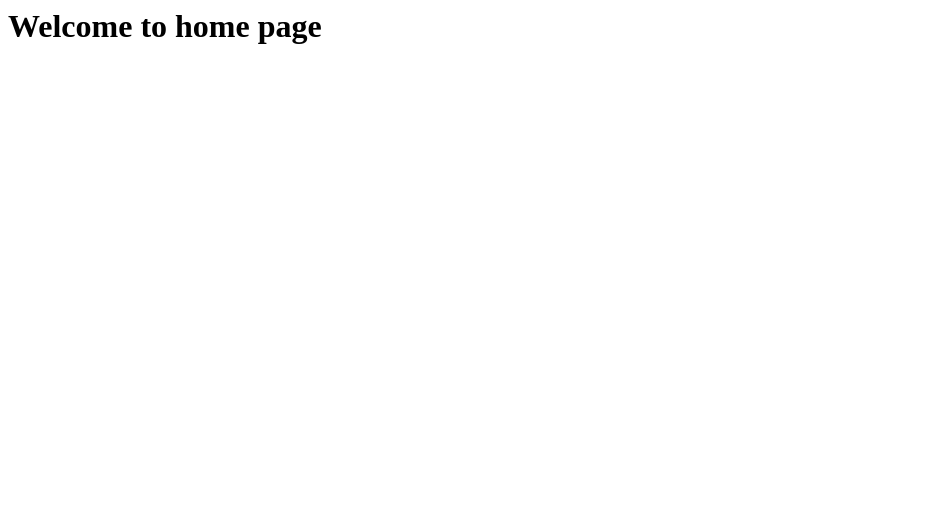
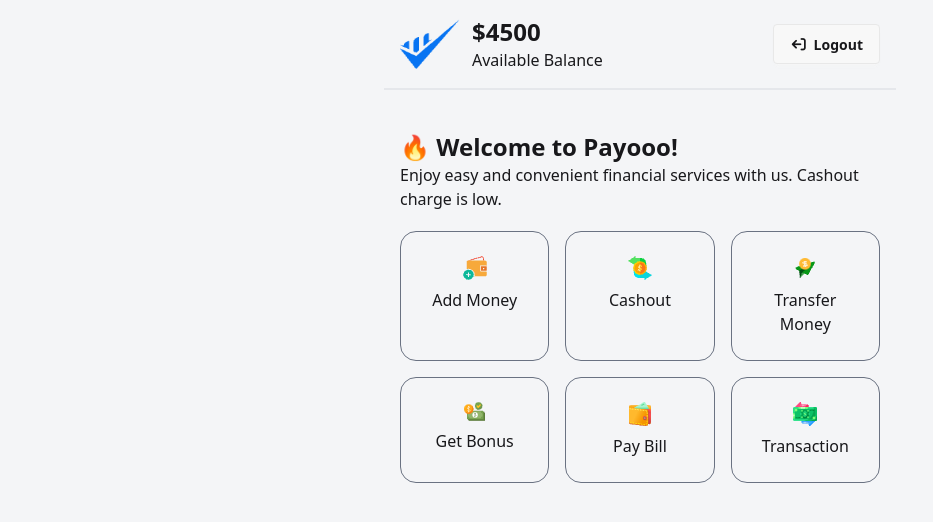
Before and after one commit to masrafi143/Payoo-project, a plain HTML site: page home.html in a window 1280 px wide. Shown: the whole page, without its empty margins (0-933 px from the left). Drawn offline with nearby package versions, Linux system fonts and the light colour scheme.

Commit message:
add home-page-header

```diff
--- a/home.html
+++ b/home.html
@@ -1 +1,66 @@
-<h1>Welcome to home page</h1>
+<!DOCTYPE html>
+<html lang="en">
+<head>
+    <meta charset="UTF-8">
+    <meta name="viewport" content="width=device-width, initial-scale=1.0">
+    <title>Payoo-Home</title>
+        <!-- daisyui cdn -->
+    <link href="https://cdn.jsdelivr.net/npm/daisyui@5" rel="stylesheet" type="text/css" />
+    <!-- tailwindcss cdn -->
+    <script src="https://cdn.jsdelivr.net/npm/@tailwindcss/browser@4"></script>
+    <!-- font-awsome cdn -->
+     <link rel="stylesheet" href="https://cdnjs.cloudflare.com/ajax/libs/font-awesome/7.0.0/css/all.min.css" integrity="sha512-DxV+EoADOkOygM4IR9yXP8Sb2qwgidEmeqAEmDKIOfPRQZOWbXCzLC6vjbZyy0vPisbH2SyW27+ddLVCN+OMzQ==" crossorigin="anonymous" referrerpolicy="no-referrer" />
+
+</head>
+<body class="bg-[#f4f5f7] h-[100vh]">
+    <!-- navbar section -->
+    <nav class="flex justify-between items-center max-w-lg mx-auto p-4 border-b-2 border-gray-200">
+        <div class="flex justify-center items-center gap-3">
+            <img class="h-[50px] w-[60px]" src="./assets/Group.png" alt="">
+            <div>
+                <h1 class="font-extrabold text-2xl">$<span>4500</span></h1>
+                <p>Available Balance</p>
+            </div>
+        </div>
+        <div>
+            <button class="btn">
+                <i class="fa-solid fa-arrow-right-from-bracket rotate-180"></i>
+                Logout
+            </button>
+        </div>
+    </nav>
+    <!-- banner section -->
+     <section class="max-w-lg mx-auto p-4 m-[25px]">
+        <h1 class="font-extrabold text-2xl">🔥 Welcome to Payooo!</h1>
+        <p>Enjoy easy and convenient financial services with us. Cashout charge is low.</p>
+        <!-- banner-container -->
+        <div class="text-center grid grid-cols-3 gap-4 mt-5">
+            <!-- banner-cards -->
+            <div class="border border-gray-500 rounded-2xl flex flex-col gap-2 p-6 ">
+                <img class="mx-auto" src="./assets/wallet1.png" alt="">
+                <h2>Add Money</h2>
+            </div>
+            <div class="border border-gray-500 rounded-2xl flex flex-col gap-2 p-6 ">
+                <img class="mx-auto" src="./assets/money1.png" alt="">
+                <h2>Cashout</h2>
+            </div>
+            <div class="border border-gray-500 rounded-2xl flex flex-col gap-2 p-6 ">
+                <img class="mx-auto" src="./assets/send1.png" alt="">
+                <h2>Transfer Money</h2>
+            </div>
+            <div class="border border-gray-500 rounded-2xl flex flex-col gap-2 p-6 ">
+                <img class="mx-auto" src="./assets/bonus1.png" alt="">
+                <h2>Get Bonus</h2>
+            </div>
+            <div class="border border-gray-500 rounded-2xl flex flex-col gap-2 p-6 ">
+                <img class="mx-auto" src="./assets/purse1.png" alt="">
+                <h2>Pay Bill</h2>
+            </div>
+            <div class="border border-gray-500 rounded-2xl flex flex-col gap-2 p-6 ">
+                <img class="mx-auto" src="./assets/transaction1.png" alt="">
+                <h2>Transaction</h2>
+            </div>
+        </div>
+     </section>
+</body>
+</html>
```
Also changed, not shown: index.html (+1 -1 lines).
